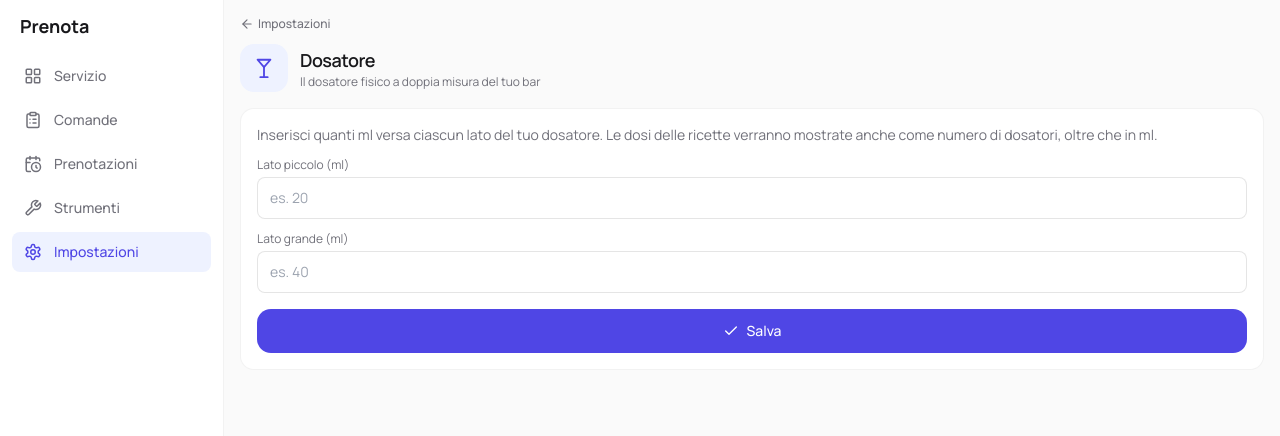
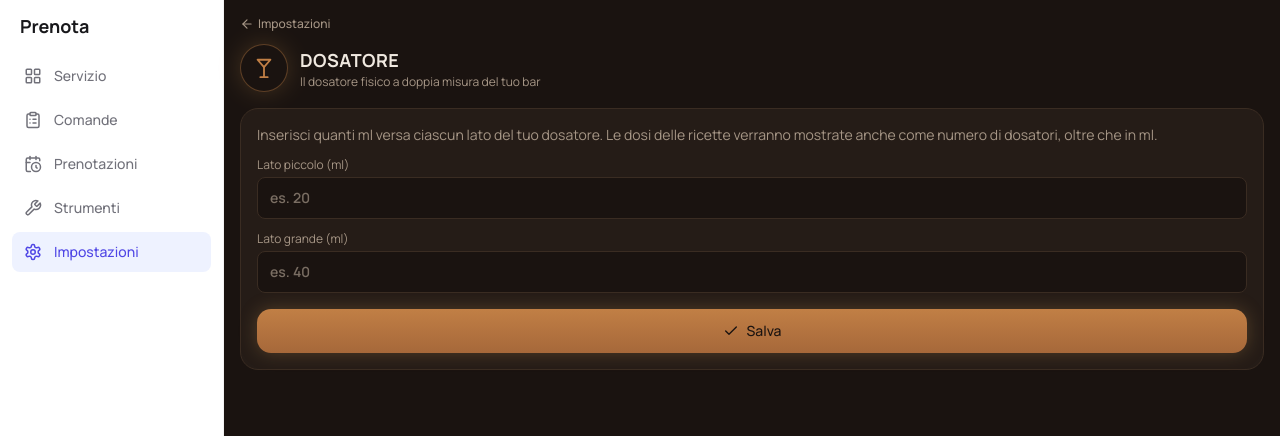
Before and after one commit to andru1607/Prenota-app, a Next.js app in the folder prenota-app/: page /impostazioni/dosatore in a window 1280 px wide. Shown: the top 436 px of the page. Built offline with nearby package versions, Linux system fonts and the light colour scheme; no server answers.

Commit message:
Refactor styles and improve accessibility in page.tsx

```diff
--- a/prenota-app/app/impostazioni/dosatore/page.tsx
+++ b/prenota-app/app/impostazioni/dosatore/page.tsx
@@ -66,37 +66,40 @@ export default function DosatoreSettingsPage() {
 
   if (isLoading) {
     return (
-      <div className="flex justify-center py-16 text-ink-muted">
+      <div className="flex min-h-screen items-center justify-center bg-[#1A1310] text-[#C17F45]">
         <Loader2 size={20} className="animate-spin" />
       </div>
     );
   }
 
   return (
-    <div className="p-4">
-      <Link href="/impostazioni" className="mb-3 flex items-center gap-1 text-xs font-medium text-ink-muted">
+    <div className="min-h-screen bg-[#1A1310] p-4">
+      <Link href="/impostazioni" className="mb-3 flex items-center gap-1 text-xs font-medium text-[#A69686]">
         <ArrowLeft size={14} />
         Impostazioni
       </Link>
 
       <div className="mb-4 flex items-center gap-3">
-        <div className="grid h-12 w-12 shrink-0 place-items-center rounded-xl bg-primary-light text-primary">
-          <Martini size={22} />
+        <div className="relative grid h-12 w-12 shrink-0 place-items-center">
+          <div className="absolute inset-0 rounded-full bg-[#E3A857] opacity-20 blur-md" />
+          <div className="relative grid h-12 w-12 place-items-center rounded-full border border-[#C17F45]/40 bg-[#1A1310] text-[#C17F45]">
+            <Martini size={22} />
+          </div>
         </div>
         <div>
-          <h1 className="text-lg font-semibold text-ink">Dosatore</h1>
-          <p className="text-xs text-ink-muted">Il dosatore fisico a doppia misura del tuo bar</p>
+          <h1 className="text-lg font-bold uppercase tracking-wide text-[#F0E9E0]">Dosatore</h1>
+          <p className="text-xs text-[#A69686]">Il dosatore fisico a doppia misura del tuo bar</p>
         </div>
       </div>
 
-      <div className="rounded-xl border border-black/5 bg-white p-4">
-        <p className="mb-3 text-sm text-ink-muted">
+      <div className="rounded-2xl border border-[#3A2C22] bg-[#251C17] p-4">
+        <p className="mb-3 text-sm text-[#A69686]">
           Inserisci quanti ml versa ciascun lato del tuo dosatore. Le dosi delle ricette verranno
           mostrate anche come numero di dosatori, oltre che in ml.
         </p>
 
         <div className="space-y-3">
-          <label className="block text-xs text-ink-muted">
+          <label className="block text-xs text-[#A69686]">
             Lato piccolo (ml)
             <input
               type="number"
@@ -104,10 +107,10 @@ export default function DosatoreSettingsPage() {
               value={latoPiccolo}
               onChange={(e) => setLatoPiccolo(e.target.value)}
               placeholder="es. 20"
-              className="mt-1 w-full rounded-lg border border-black/10 px-3 py-2.5 text-sm text-ink"
+              className="num-tabular mt-1 w-full rounded-lg border border-[#3A2C22] bg-[#1A1310] px-3 py-2.5 text-sm text-[#F0E9E0] placeholder:text-[#7A6E63] focus:border-[#C17F45]/60 focus:outline-none"
             />
           </label>
-          <label className="block text-xs text-ink-muted">
+          <label className="block text-xs text-[#A69686]">
             Lato grande (ml)
             <input
               type="number"
@@ -115,18 +118,18 @@ export default function DosatoreSettingsPage() {
               value={latoGrande}
               onChange={(e) => setLatoGrande(e.target.value)}
               placeholder="es. 40"
-              className="mt-1 w-full rounded-lg border border-black/10 px-3 py-2.5 text-sm text-ink"
+              className="num-tabular mt-1 w-full rounded-lg border border-[#3A2C22] bg-[#1A1310] px-3 py-2.5 text-sm text-[#F0E9E0] placeholder:text-[#7A6E63] focus:border-[#C17F45]/60 focus:outline-none"
             />
           </label>
         </div>
 
-        {error && <p className="mt-3 text-sm text-status-danger">{error}</p>}
-        {saved && !error && <p className="mt-3 text-sm text-primary">Salvato.</p>}
+        {error && <p className="mt-3 text-sm text-[#D97A63]">{error}</p>}
+        {saved && !error && <p className="mt-3 text-sm text-[#E3A857]">Salvato.</p>}
 
         <button
           onClick={handleSave}
           disabled={isSaving}
-          className="touch-target mt-4 flex w-full items-center justify-center gap-2 rounded-xl bg-primary py-2.5 text-sm font-medium text-white disabled:opacity-50"
+          className="touch-target mt-4 flex w-full items-center justify-center gap-2 rounded-xl bg-gradient-to-b from-[#C17F45] to-[#A6683A] py-2.5 text-sm font-medium text-[#1A1310] shadow-[0_0_18px_rgba(227,168,87,0.25)] disabled:opacity-50"
         >
           {isSaving ? <Loader2 size={16} className="animate-spin" /> : <Check size={16} />}
           Salva
```
